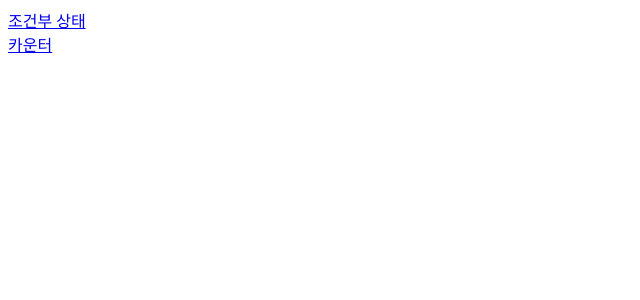
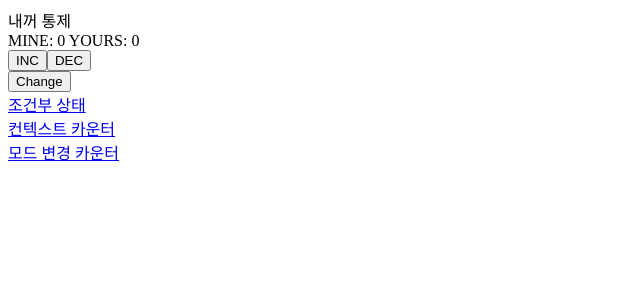
Before and after one commit to Han-D-Peter/xstate-test, a React (Vite) app: page /modechangecount in a window 1280 px wide. Before the commit this address had no page. Shown: the top 300 px of the page, without its empty margins (0-640 px from the left). Built offline with nearby package versions, Linux system fonts and the light colour scheme.

Commit message:
feat: mode change count

```diff
--- a/src/machine.ts
+++ b/src/machine.ts
@@ -37,3 +37,48 @@ export const countState = createMachine({
     },
   },
 });
+
+export const localStateCountState = createMachine({
+  initial: "MINE",
+  context: { mine: 0, yours: 0 },
+  states: {
+    MINE: {
+      on: {
+        INC: {
+          actions: assign({
+            mine: ({ context }) => context.mine + 1,
+            yours: ({ context }) => context.yours - 1,
+          }),
+        },
+        DEC: {
+          actions: assign({
+            yours: ({ context }) => context.yours + 1,
+            mine: ({ context }) => context.mine - 1,
+          }),
+        },
+        TURN: {
+          target: "YOURS",
+        },
+      },
+    },
+    YOURS: {
+      on: {
+        INC: {
+          actions: assign({
+            mine: ({ context }) => context.mine - 1,
+            yours: ({ context }) => context.yours + 1,
+          }),
+        },
+        DEC: {
+          actions: assign({
+            yours: ({ context }) => context.yours - 1,
+            mine: ({ context }) => context.mine + 1,
+          }),
+        },
+        TURN: {
+          target: "MINE",
+        },
+      },
+    },
+  },
+});
--- /dev/null
+++ b/src/pages/ModeChangeCount.tsx
@@ -0,0 +1,25 @@
+import { useMachine } from "@xstate/react";
+import { localStateCountState } from "../machine";
+
+export default function ModeChangeCount() {
+  const [state, send] = useMachine(localStateCountState);
+  const isMine = state.matches("MINE");
+
+  return (
+    <div>
+      {isMine ? <div>내꺼 통제</div> : <div>너꺼 통제</div>}
+      <div>
+        MINE: {state.context.mine} YOURS: {state.context.yours}
+      </div>
+      <div>
+        <div>
+          <button onClick={() => send({ type: "INC" })}>INC</button>
+          <button onClick={() => send({ type: "DEC" })}>DEC</button>
+        </div>
+      </div>
+      <div>
+        <button onClick={() => send({ type: "TURN" })}>Change</button>
+      </div>
+    </div>
+  );
+}
--- a/src/router.tsx
+++ b/src/router.tsx
@@ -1,7 +1,17 @@
 import ConditionalState from "./pages/ConditionalState";
 import ContextCount from "./pages/ContextCount";
+import ModeChangeCount from "./pages/ModeChangeCount";
 
 export const router = [
   { name: "조건부 상태", path: "/router", component: <ConditionalState /> },
-  { name: "카운터", path: "/counter", component: <ContextCount /> },
+  {
+    name: "컨텍스트 카운터",
+    path: "/contextcounter",
+    component: <ContextCount />,
+  },
+  {
+    name: "모드 변경 카운터",
+    path: "/modechangecount",
+    component: <ModeChangeCount />,
+  },
 ];
```
